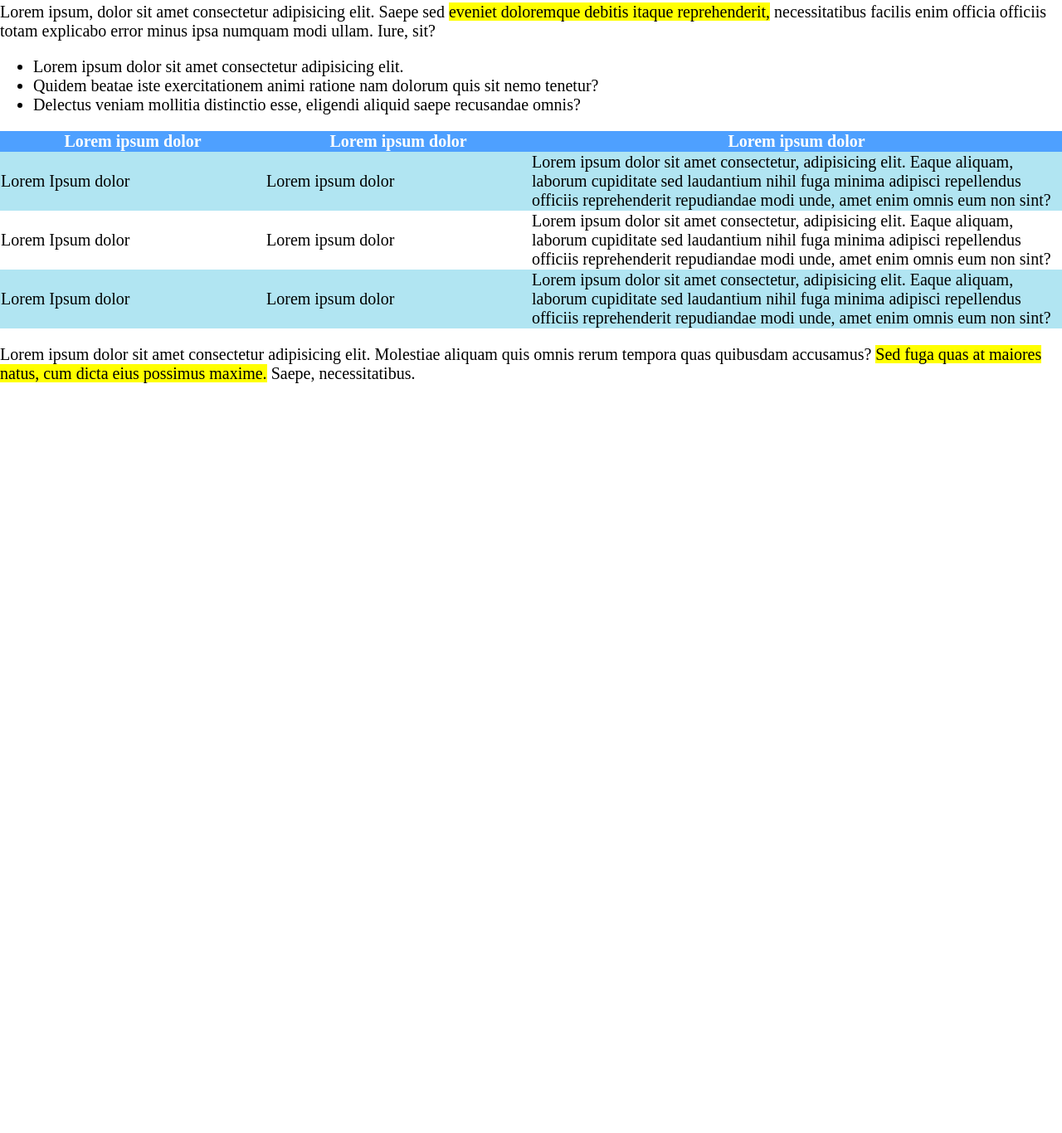
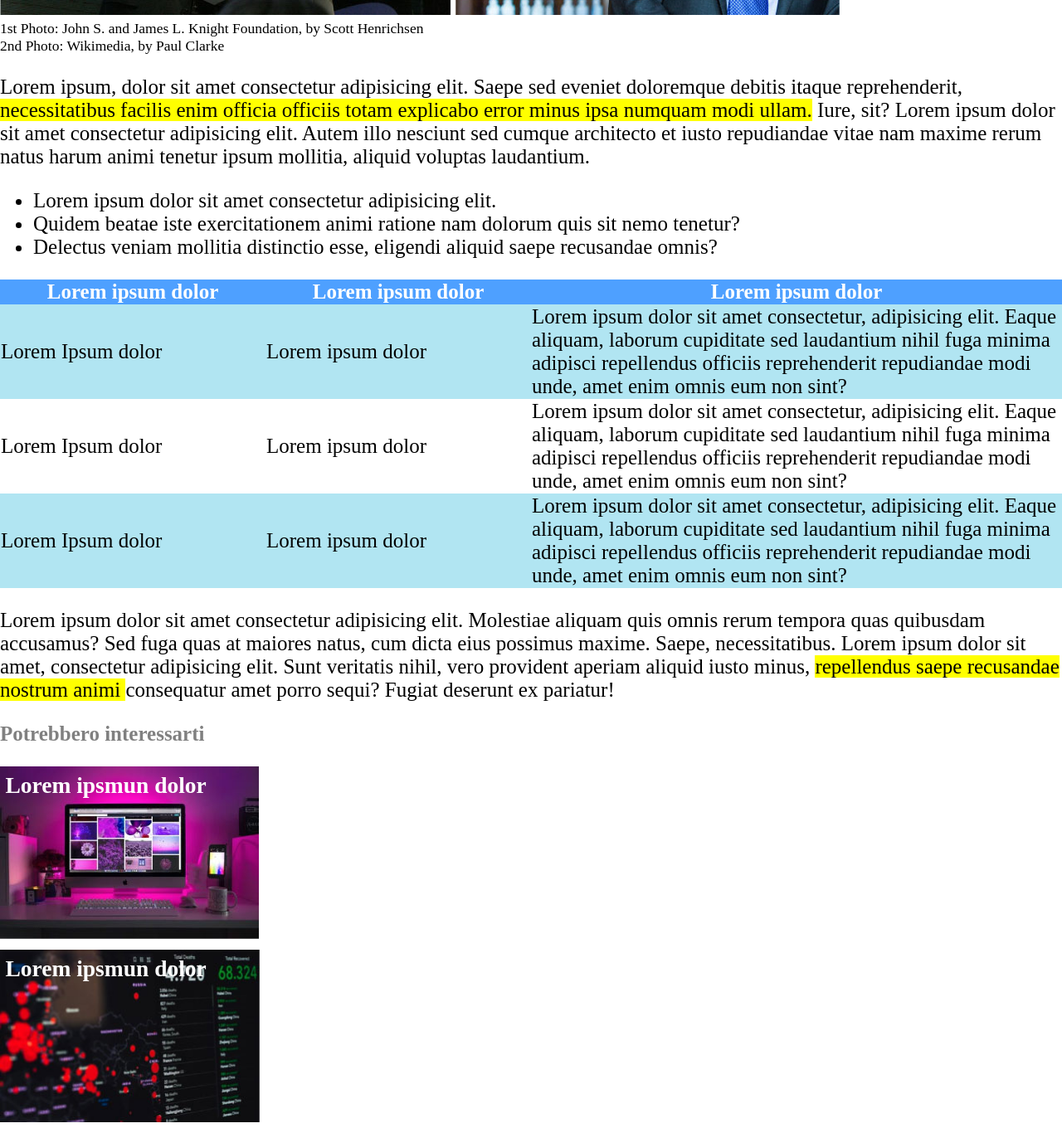
Before and after one commit to JacopoP/html-css-booleaner, a plain HTML site: page index.html in a window 1280 px wide. Shown: the part 719-2085 px from the top of the page at 83% size. Before the commit the page ends 1201 px from the top, so only its background shows below. Drawn offline with Linux system fonts and the light colour scheme.

Commit message:
Esercizio completato

```diff
--- a/css/style.css
+++ b/css/style.css
@@ -1,19 +1,29 @@
 *{
-    font-size: 20px;
+    font-size: 25px;
+    box-sizing: border-box;
 }
 
 body{
     margin: 0;
 }
 
+.grigio{
+    color: #808080;
+}
+
+
+.small-txt{
+    font-size: 0.7em;
+}
+
 /* stile intestazione */
 #intestazione{
     background-image: url("../img/pattern.png");
-    background-size: contain;
     background-repeat: repeat;
     background-color: #4EA0FF;
-    height: 150px;
+    height: 180px;
     position: relative;
+    background-position-x: center;
 }
 
 #intestazione img{
@@ -24,23 +34,15 @@ body{
 }
 
 h1{
-    font-size: 2em;
+    font-size: 2.2em;
     margin-bottom: 0;
     margin-top: 1.6%;
-}
-/* fine stile intestazione */
-
-.grigio{
-    color: #808080;
 }
 
 .grigio span{
     color: #20A9E5;
 }
-
-.small-txt{
-    font-size: 0.7em;
-}
+/* fine stile intestazione */
 
 /* stile main */
 main span{
@@ -65,3 +67,25 @@ td.per50{
     width: 50%;
 }
 /* fine stile main */
+
+/* stile footer */
+.last-img{
+    color: white;
+    font-weight: bold;
+    font-size: 1.1em;
+    height: 208px;
+    background-size:contain;
+    background-repeat: no-repeat;
+    padding-top: 0.5%;
+    padding-left: 0.5%;
+    margin-bottom: 1%;
+}
+
+#footer-img1{
+    background-image: url(../img/monitor.jpg);
+}
+
+#footer-img2{
+    background-image: url(../img/graph.jpg);
+}
+/* fine stile footer */
--- a/index.html
+++ b/index.html
@@ -41,7 +41,7 @@
     <!-- componente di testo e secondo terzo -->
     <main>
         <!-- paragrafo 1 -->
-        <p>Lorem ipsum, dolor sit amet consectetur adipisicing elit. Saepe sed <span>eveniet doloremque debitis itaque reprehenderit,</span> necessitatibus facilis enim officia officiis totam explicabo error minus ipsa numquam modi ullam. Iure, sit?</p>
+        <p>Lorem ipsum, dolor sit amet consectetur adipisicing elit. Saepe sed eveniet doloremque debitis itaque reprehenderit, <span>necessitatibus facilis enim officia officiis totam explicabo error minus ipsa numquam modi ullam.</span> Iure, sit? Lorem ipsum dolor sit amet consectetur adipisicing elit. Autem illo nesciunt sed cumque architecto et iusto repudiandae vitae nam maxime rerum natus harum animi tenetur ipsum mollitia, aliquid voluptas laudantium.</p>
         <!-- lista -->
         <ul>
             <li>Lorem ipsum dolor sit amet consectetur adipisicing elit.</li>
@@ -79,14 +79,15 @@
         </table>
         <!-- fine tabella -->
         <!-- paragrafo 2 -->
-        <p>Lorem ipsum dolor sit amet consectetur adipisicing elit. Molestiae aliquam quis omnis rerum tempora quas quibusdam accusamus? <span>Sed fuga quas at maiores natus, cum dicta eius possimus maxime.</span> Saepe, necessitatibus.</p>
+        <p>Lorem ipsum dolor sit amet consectetur adipisicing elit. Molestiae aliquam quis omnis rerum tempora quas quibusdam accusamus? Sed fuga quas at maiores natus, cum dicta eius possimus maxime. Saepe, necessitatibus. Lorem ipsum dolor sit amet, consectetur adipisicing elit. Sunt veritatis nihil, vero provident aperiam aliquid iusto minus, <span>repellendus saepe recusandae nostrum animi </span>consequatur amet porro sequi? Fugiat deserunt ex pariatur!</p>
 
     </main>
 
     <!-- Chiusura -->
-
     <footer>
-
+        <h3 class="grigio">Potrebbero interessarti</h3>
+        <div class="last-img" id="footer-img1">Lorem ipsmun dolor</div>
+        <div class="last-img" id="footer-img2">Lorem ipsmun dolor</div>
     </footer>
 </body>
 </html>
```
